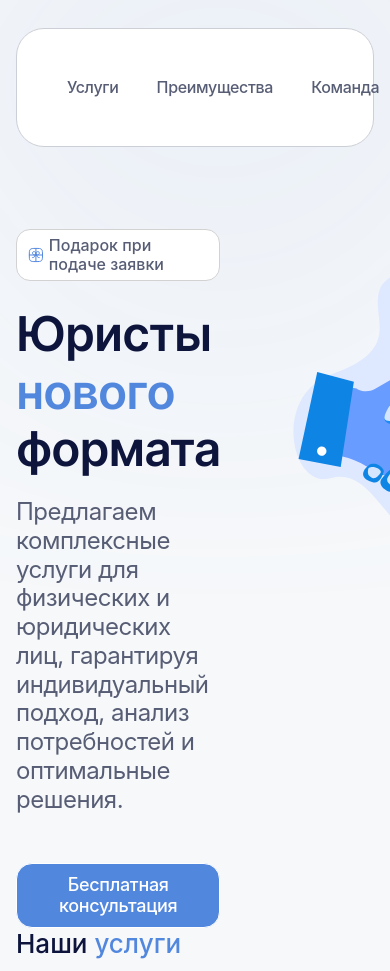
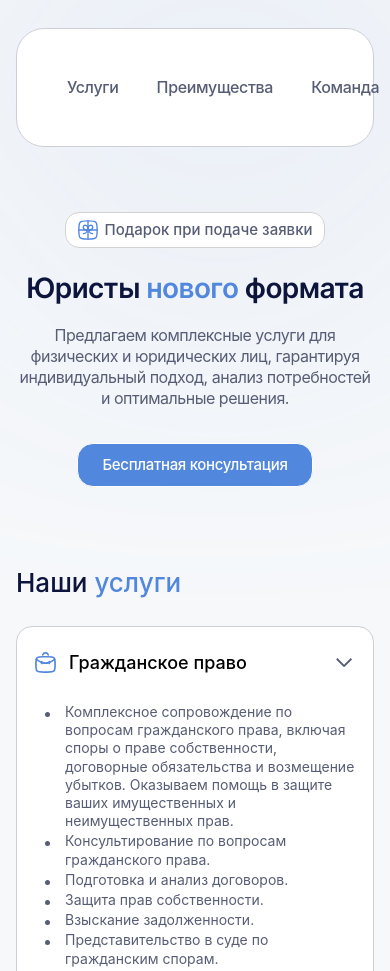
Before and after one commit to XeindsTwo/rubicon, a website: page app/index.html in a window 390 px wide. Shown: the top 971 px of the page. Drawn offline with nearby package versions, Linux system fonts and the light colour scheme; some packages are replaced by stand-ins of ours; a script that the page names is missing; a web font is replaced by a local one.

Commit message:
adaptive home

```diff
--- a/app/index.html
+++ b/app/index.html
@@ -124,7 +124,7 @@
         </p>
         <a class="home__btn btn" href="">Бесплатная консультация</a>
       </div>
-      <img src="images/home.svg" width="488" height="488" alt="декор">
+      <img class="home__img" src="images/home.svg" width="488" height="488" alt="декор">
     </div>
   </div>
 </section>
--- a/app/scss/home/_home.scss
+++ b/app/scss/home/_home.scss
@@ -1,12 +1,40 @@
 .home {
+  @media (max-width: 1140px) {
+    margin-bottom: 70px;
+  }
+  @media (max-width: 960px) {
+    margin-bottom: 100px;
+  }
+  @include r($tablet) {
+    margin-bottom: 90px;
+  }
+  @media (max-width: 440px) {
+    margin-bottom: 80px;
+  }
+
   &__inner {
     @include flex-between-center-gap(30);
     align-items: flex-start;
+    @media (max-width: 960px) {
+      text-align: center;
+      align-items: center;
+      justify-content: center;
+    }
   }
 
   &__content {
     padding-top: 62px;
     max-width: 650px;
+    @media (max-width: 1260px) {
+      max-width: 600px;
+    }
+    @media (max-width: 1100px) {
+      padding-top: 50px;
+      max-width: 530px;
+    }
+    @include r($lg) {
+      padding-top: 45px;
+    }
   }
 
   &__subtitle {
@@ -20,6 +48,12 @@
     color: $steel-gray;
     border-radius: 14px;
     margin-bottom: 24px;
+    @media (max-width: 960px) {
+      margin: 0 auto 24px;
+    }
+    @include r($phone) {
+      font-size: 15px;
+    }
   }
 
   &__title {
@@ -27,6 +61,34 @@
     font-weight: 600;
     font-size: 48px;
     letter-spacing: -0.96px;
+    @media (max-width: 1260px) {
+      font-size: 44px;
+    }
+    @media (max-width: 1100px) {
+      font-size: 40px;
+    }
+    @include r($lg) {
+      font-size: 36px;
+    }
+    @include r($tablet) {
+      font-size: 34px;
+      letter-spacing: -0.6px;
+    }
+    @include r($sm) {
+      font-size: 32px;
+    }
+    @include r($phone) {
+      font-size: 30px;
+    }
+    @media (max-width: 410px) {
+      font-size: 28px;
+    }
+    @media (max-width: 380px) {
+      font-size: 26px;
+    }
+    @media (max-width: 360px) {
+      font-size: 25px;
+    }
 
     span {
       color: $accent;
@@ -35,13 +97,58 @@
 
   &__text {
     font-size: 24px;
+    line-height: 1.3;
     color: $steel-gray;
     margin-bottom: 48px;
     letter-spacing: -0.48px;
+    @media (max-width: 1260px) {
+      font-size: 22px;
+    }
+    @media (max-width: 1100px) {
+      font-size: 20px;
+    }
+    @media (max-width: 960px) {
+      margin-bottom: 40px;
+    }
+    @include r($sm) {
+      font-size: 18px;
+      margin-bottom: 34px;
+    }
+    @include r($phone) {
+      font-size: 16px;
+    }
   }
 
   &__btn {
     font-weight: 500;
     padding: 10px 22px;
+    @media (max-width: 960px) {
+      margin: 0 auto;
+    }
+    @include r($sm) {
+      font-size: 16px;
+      padding: 12px 24px;
+    }
+    @media (max-width: 420px) {
+      font-size: 15px;
+    }
+  }
+
+  &__img {
+    @include objectCoverBg;
+    @media (max-width: 1160px) {
+      width: auto;
+      height: 450px;
+    }
+    @media (max-width: 1100px) {
+      height: 410px;
+      margin-right: -20px;
+    }
+    @include r($lg) {
+      height: 380px;
+    }
+    @media (max-width: 960px) {
+      display: none;
+    }
   }
 }
```
Also changed, not shown: app/html/home/_home.html (+1 -1 lines), app/css/style.min.css.
